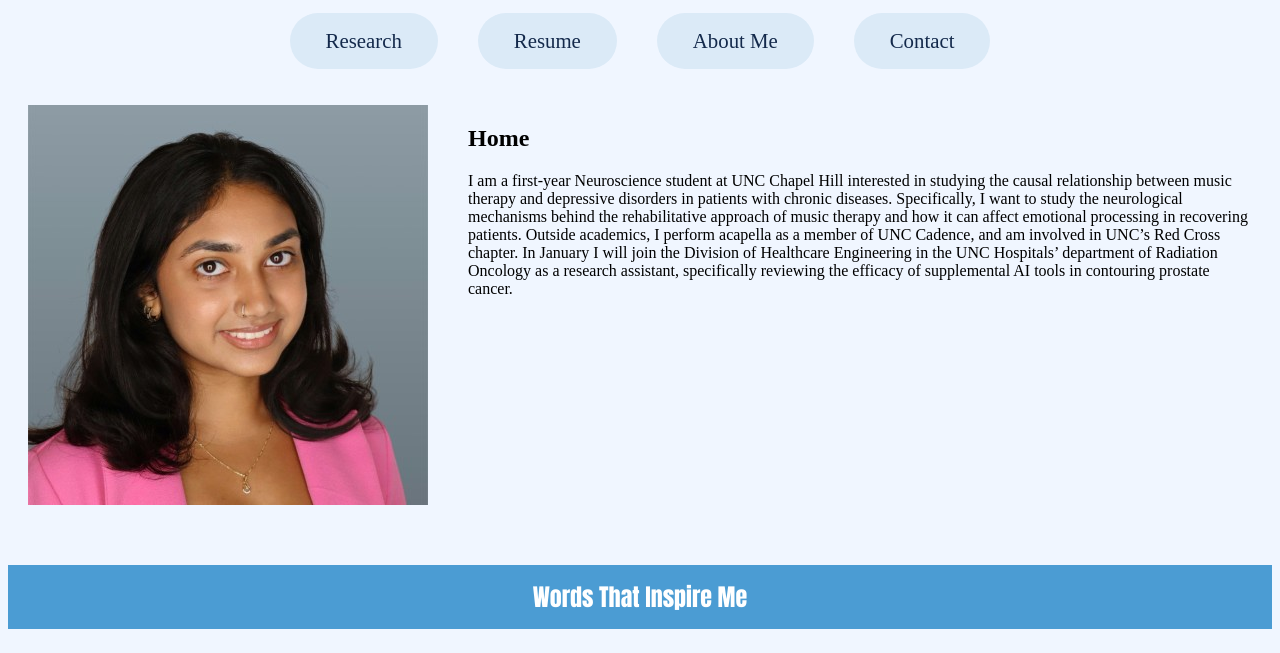
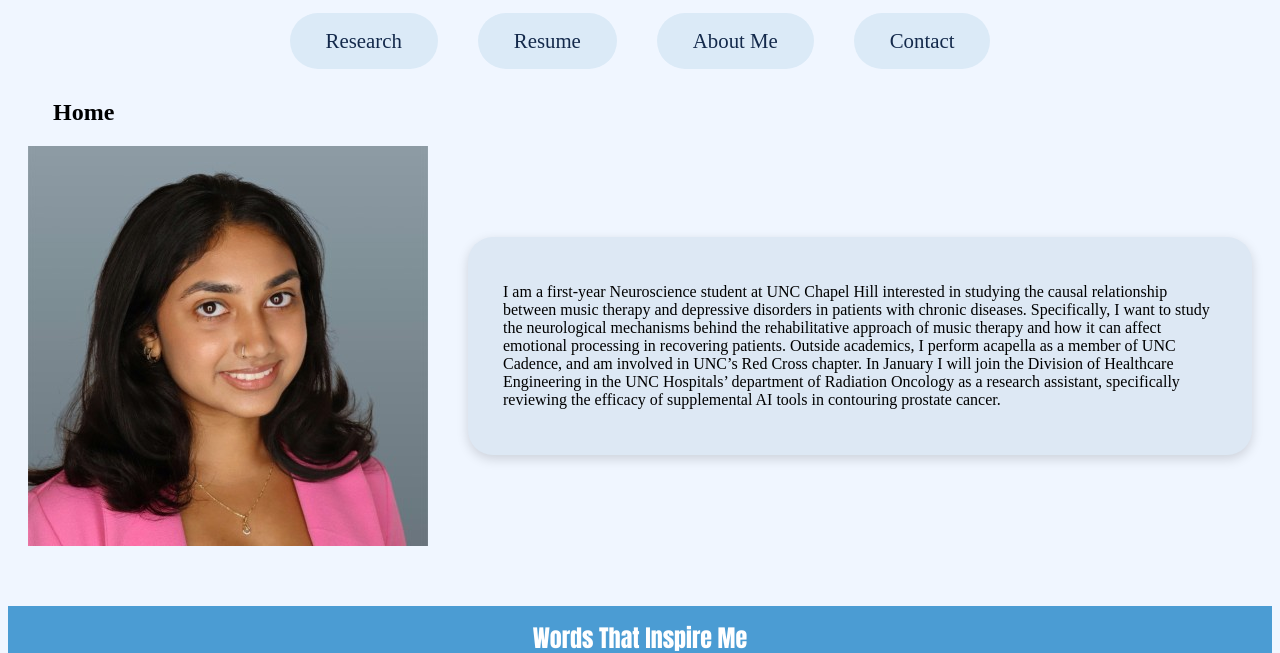
Before and after one commit to nzacharia20/nzacharia.github.io, a plain HTML site: page index.html in a window 1280 px wide. Shown: the part 155-808 px from the top of the page. Drawn offline with Linux system fonts and the light colour scheme.

Commit message:
home update

```diff
--- a/index.html
+++ b/index.html
@@ -19,14 +19,11 @@
                     <li><a href="contact.html">Contact</a></li>
                     </ul>
                 </nav>
+                <h2 class="home-heading">Home</h2>
                 <main class="home">
                     <img class="home-photo" src="prof headshot.jpeg" alt="Photo of Neha ">
                     <section class="home-text" id="home">
-                        <h2>Home</h2>
-                        <p>
-I am a first-year Neuroscience student at UNC Chapel Hill interested in studying the causal relationship between music therapy and depressive disorders in patients with chronic diseases. Specifically, I want to study the neurological mechanisms behind the rehabilitative approach of music therapy and how it can affect emotional processing in recovering patients. Outside academics, I perform acapella as a member of UNC Cadence, and am involved in UNC’s Red Cross chapter. In January I will join the Division of Healthcare Engineering in the UNC Hospitals’ department of Radiation Oncology as a research assistant, specifically reviewing the efficacy of supplemental AI tools in contouring prostate cancer. </p>
-
-
+                        <p>I am a first-year Neuroscience student at UNC Chapel Hill interested in studying the causal relationship between music therapy and depressive disorders in patients with chronic diseases. Specifically, I want to study the neurological mechanisms behind the rehabilitative approach of music therapy and how it can affect emotional processing in recovering patients. Outside academics, I perform acapella as a member of UNC Cadence, and am involved in UNC’s Red Cross chapter. In January I will join the Division of Healthcare Engineering in the UNC Hospitals’ department of Radiation Oncology as a research assistant, specifically reviewing the efficacy of supplemental AI tools in contouring prostate cancer. </p>
                     </section>
                 </main>
                 </main>
--- a/style.css
+++ b/style.css
@@ -188,3 +188,14 @@ body {
 .home-btn:hover {
   background-color: #3a6ea5;
 }
+.home-heading {
+    margin: 30px 0 0 45px;   /* lines up with the left edge of your photo */
+}
+
+.home-text {
+    background-color: #dde8f4;   /* same light blue as your nav buttons */
+    border-radius: 25px;
+    padding: 30px 35px;
+    box-shadow: 0 4px 12px rgba(0, 0, 0, 0.15);
+    align-self: center;          /* centers the bubble next to the photo (works if .home is flex) */
+}
```
